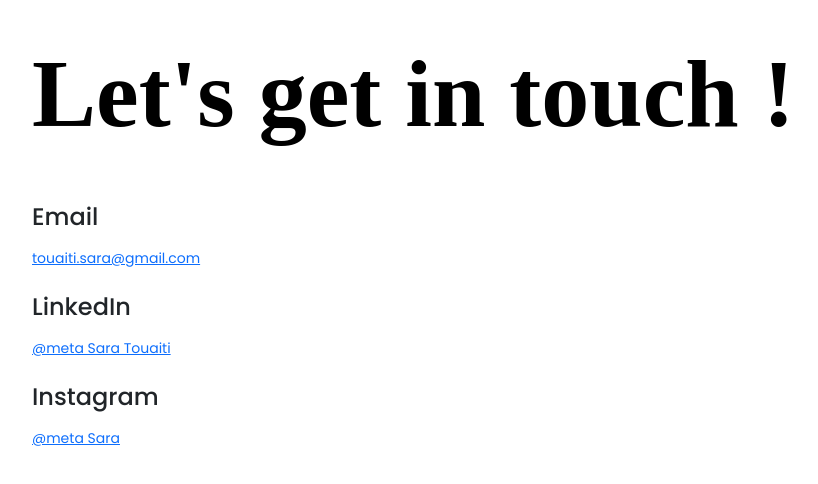
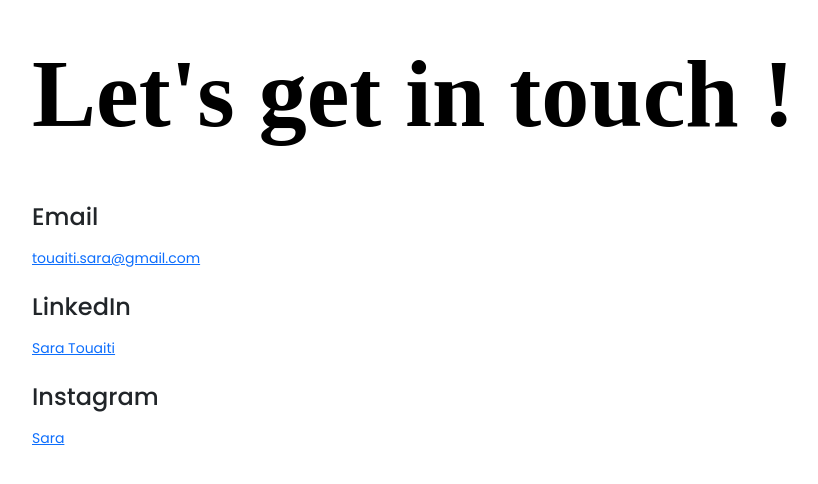
Before and after one commit to SarahTouaiti/Portfolio-Project-SheCodes, a plain HTML site: page contact.html in a window 1280 px wide. Shown: the part 154-638 px from the top of the page, without its empty margins (80-898 px from the left). Drawn offline with nearby package versions, Linux system fonts and the light colour scheme.

Commit message:
correct HTML

```diff
--- a/contact.html
+++ b/contact.html
@@ -42,13 +42,11 @@
           </p>
           <h3>LinkedIn</h3>
           <p>
-            <a href="linkedin.com/in/sara-touaiti-0350841b4"
-              >@meta Sara Touaiti</a
-            >
+            <a href="linkedin.com/in/sara-touaiti-0350841b4">Sara Touaiti</a>
           </p>
           <h3>Instagram</h3>
           <p>
-            <a href="https://www.instagram.com/touaiti.sarah/">@meta Sara</a>
+            <a href="https://www.instagram.com/touaiti.sarah/">Sara</a>
           </p>
         </div>
       </div>
```
